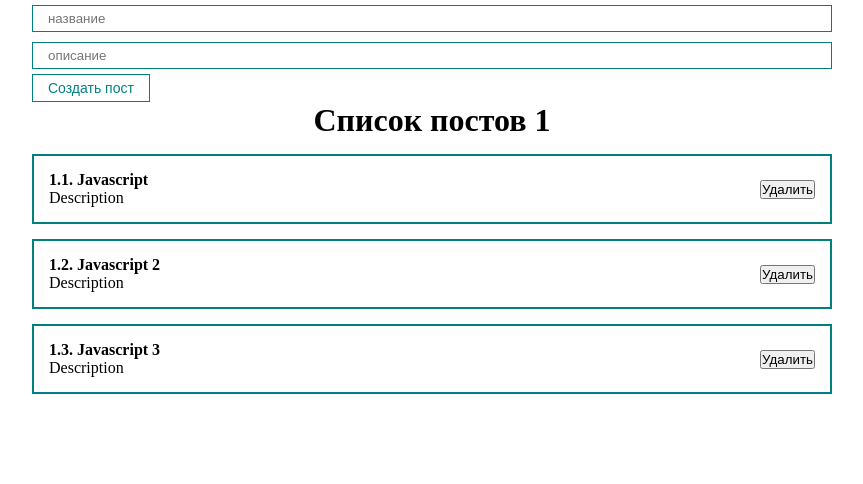
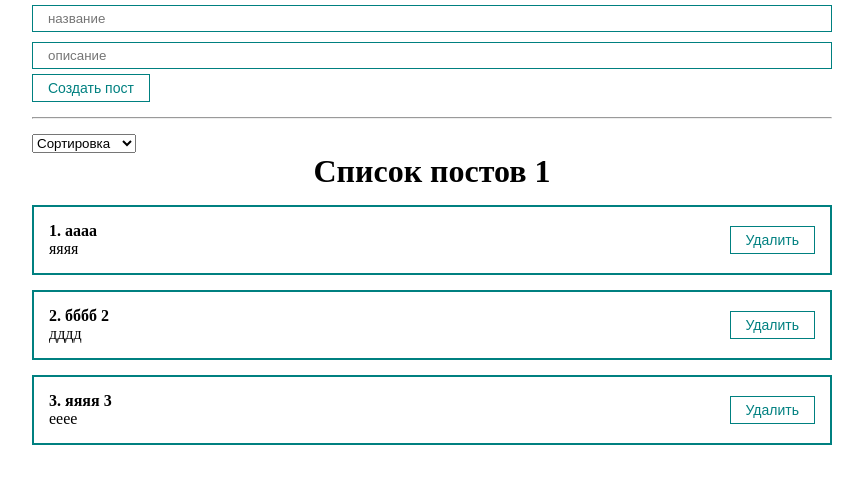
Before and after one commit to Dmitry919/react-fundamental, a React (Create React App) app: page / in a window 1280 px wide. Shown: the top 484 px of the page, without its empty margins (208-1071 px from the left). Built offline with nearby package versions, Linux system fonts and the light colour scheme.

Commit message:
'3-select'

```diff
--- a/src/App.js
+++ b/src/App.js
@@ -2,26 +2,50 @@ import React, {useState} from 'react'
 import Counter from "./components/Counter";
 import './styles/App.css'
 import PostList from "./components/PostList";
-import MyButton from "./components/UI/button/MyButton";
-import MyInput from "./components/UI/input/MyInput";
+import PostForm from "./components/PostForm";
+import MySelect from "./components/UI/select/MySelect";
 
 const App = () => {
 
     const [posts, setPosts] = useState([
-        {id: 1, title: 'Javascript', body: 'Description'},
-        {id: 2, title: 'Javascript 2', body: 'Description'},
-        {id: 3, title: 'Javascript 3', body: 'Description'}
+        {id: 1, title: 'аааа', body: 'яяяя'},
+        {id: 2, title: 'бббб 2', body: 'дддд'},
+        {id: 3, title: 'яяяя 3', body: 'ееее'}
     ])
+    const [selectedSort, setSelectedSort] = useState('')
+
+    const createPost = (newPost) => {
+        setPosts([...posts, newPost])
+    }
+
+    const removePost = (post) => {
+        setPosts(posts.filter(p => p.id !== post.id))
+    }
+
+    const sortPosts = (sort) => {
+        setSelectedSort(sort);
+        setPosts([...posts].sort((a, b) => a[sort].localeCompare(b[sort])))
+    }
 
     return (
         <div className="App">
             {/*<Counter />*/}
-            <form>
-                <MyInput type="text" placeholder="название"/>
-                <MyInput type="text" placeholder="описание"/>
-                <MyButton disabled>Создать пост</MyButton>
-            </form>
-            <PostList posts={posts} title={'Список постов 1'}/>
+            <PostForm create={createPost}/>
+            <hr style={{margin: '15px 0'}}/>
+            <div>
+                <MySelect defaultValue='Сортировка'
+                          value={selectedSort}
+                          onChange={sortPosts}
+                          option={[
+                              {value: 'title', name: 'По названию'},
+                              {value: 'body', name: 'По описанию'}
+                          ]}/>
+            </div>
+            {posts.length !== 0
+                ? <PostList remove={removePost} posts={posts} title={'Список постов 1'}/>
+                : <h1 style={{textAlign: 'center'}}>Список постов пуст!</h1>
+            }
+
         </div>
     )
 }
--- a/src/components/PostForm.jsx
+++ b/src/components/PostForm.jsx
@@ -0,0 +1,40 @@
+import React, {useState} from 'react';
+import MyInput from "./UI/input/MyInput";
+import MyButton from "./UI/button/MyButton";
+
+const PostForm = ({create}) => {
+
+    const [post, setPost] = useState({title: '', body: ''})
+    // const [title, setTitle] = useState('')
+    // const [body, setBody] = useState('')
+
+    const addNewPost = (e) => {
+        e.preventDefault()
+        const newPost = {
+            ...post, id: Date.now()
+        }
+        create(newPost)
+        setPost({title: '', body: ''})
+        // setPosts([...posts, {...post, id: Date.now()}])
+    }
+
+    return (
+        <form>
+            <MyInput
+                value={post.title}
+                onChange={e => setPost({...post, title: e.target.value})}
+                type="text"
+                placeholder="название"
+            />
+            <MyInput
+                value={post.body}
+                onChange={e => setPost({...post, body: e.target.value})}
+                type="text"
+                placeholder="описание"
+            />
+            <MyButton onClick={addNewPost}>Создать пост</MyButton>
+        </form>
+    );
+};
+
+export default PostForm;
--- a/src/components/PostItem.jsx
+++ b/src/components/PostItem.jsx
@@ -1,16 +1,19 @@
 import React from 'react';
+import MyButton from "./UI/button/MyButton";
 
 const PostItem = (props) => {
     return (
         <div className="post" >
             <div className="post__content">
-                <strong>1.{props.post.id}. {props.post.title}</strong>
+                <strong>{props.number}. {props.post.title}</strong>
                 <div>
                     {props.post.body}
                 </div>
             </div>
             <div>
-                <button className="post__btns" >Удалить</button>
+                <MyButton onClick={() => props.remove(props.post)} className="post__btns" >
+                    Удалить
+                </MyButton>
             </div>
         </div>
     );
--- a/src/components/PostList.jsx
+++ b/src/components/PostList.jsx
@@ -1,14 +1,14 @@
 import React from 'react';
 import PostItem from "./PostItem";
 
-const PostList = ({posts, title}) => {
+const PostList = ({posts, title, remove}) => {
     return (
         <div>
             <h1 style={{textAlign: 'center'}}>
                 {title}
             </h1>
-            {posts.map((post) =>
-                <PostItem post={post} key={post.id} />
+            {posts.map((post, index) =>
+                <PostItem remove={remove} number={index + 1} post={post} key={post.id} />
             )}
         </div>
     );
--- /dev/null
+++ b/src/components/UI/select/MySelect.jsx
@@ -0,0 +1,17 @@
+import React from 'react';
+
+const MySelect = ({option, defaultValue, value, onChange}) => {
+    return (
+        <select value={value}
+                onChange={event => onChange(event.target.value)}
+        >
+            <option disabled value="">{defaultValue}</option>
+            {option.map(option =>
+                <option value={option.value} key={option.value}>
+                    {option.name}
+                </option>)}
+        </select>
+    );
+};
+
+export default MySelect;
```
